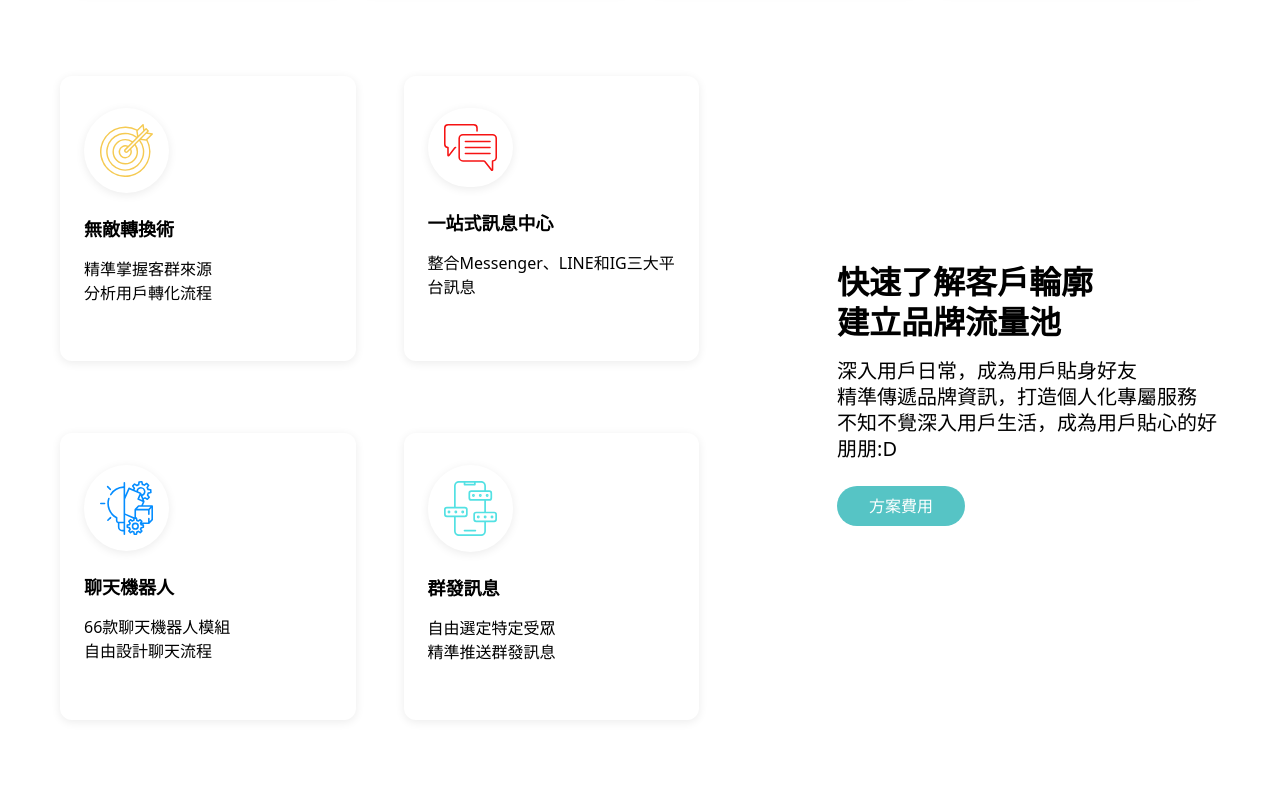
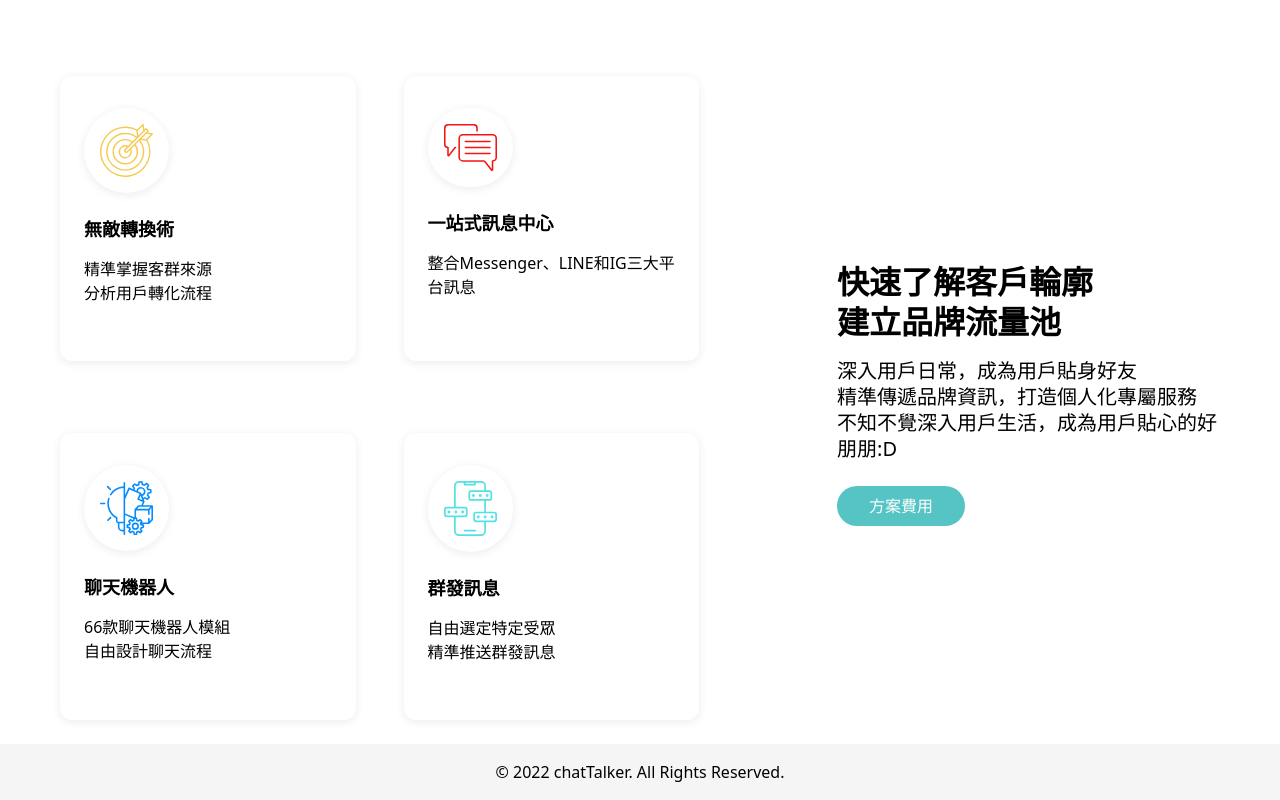
Before and after one commit to shijia22/chatTalker, a Vue app: page / in a window 1280 px wide. Shown: the part 1707-2507 px from the top of the page. Before the commit the page ends 2451 px from the top, so only its background shows below. Built offline with nearby package versions, Linux system fonts and the light colour scheme.

Commit message:
feat: 🎸 Footer

```diff
--- a/src/App.vue
+++ b/src/App.vue
@@ -4,10 +4,12 @@
   <Platforms />
   <Customer />
   <Feature />
+  <Footer />
 </template>
 
 <script setup>
 import Header from '@/components/templates/Header.vue'
+import Footer from '@/components/templates/Footer.vue';
 import Intro from '@/components/Intro.vue';
 import Platforms from '@/components/Platforms.vue';
 import Customer from '@/components/Customer.vue';
--- /dev/null
+++ b/src/components/templates/Footer.vue
@@ -0,0 +1,7 @@
+<template>
+  <footer class="bg-grey-200">
+    <div class="container">
+      <p class="mx-6 py-4 text-center leading-6">© 2022 chatTalker. All Rights Reserved.</p>
+    </div>
+  </footer>
+</template>
```
